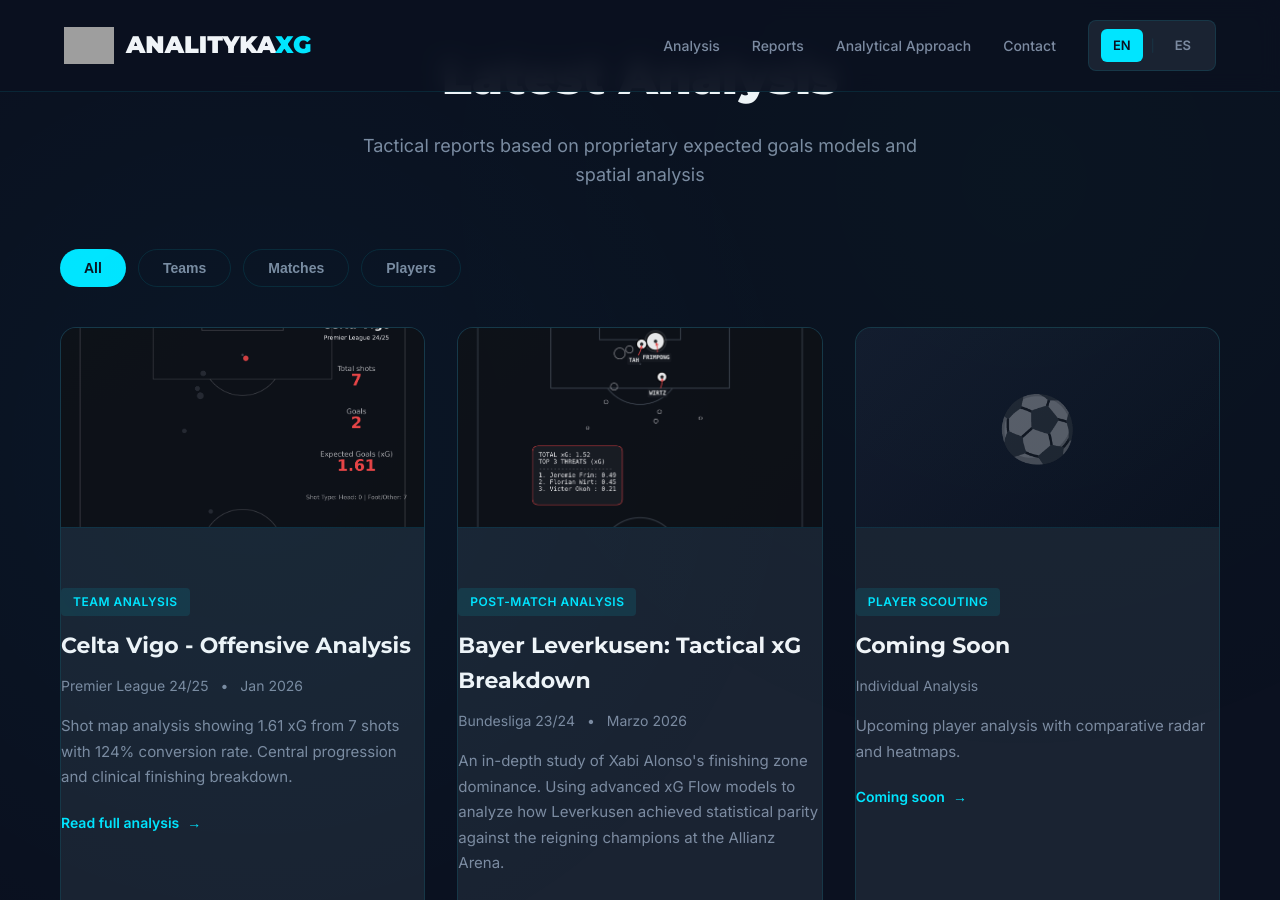
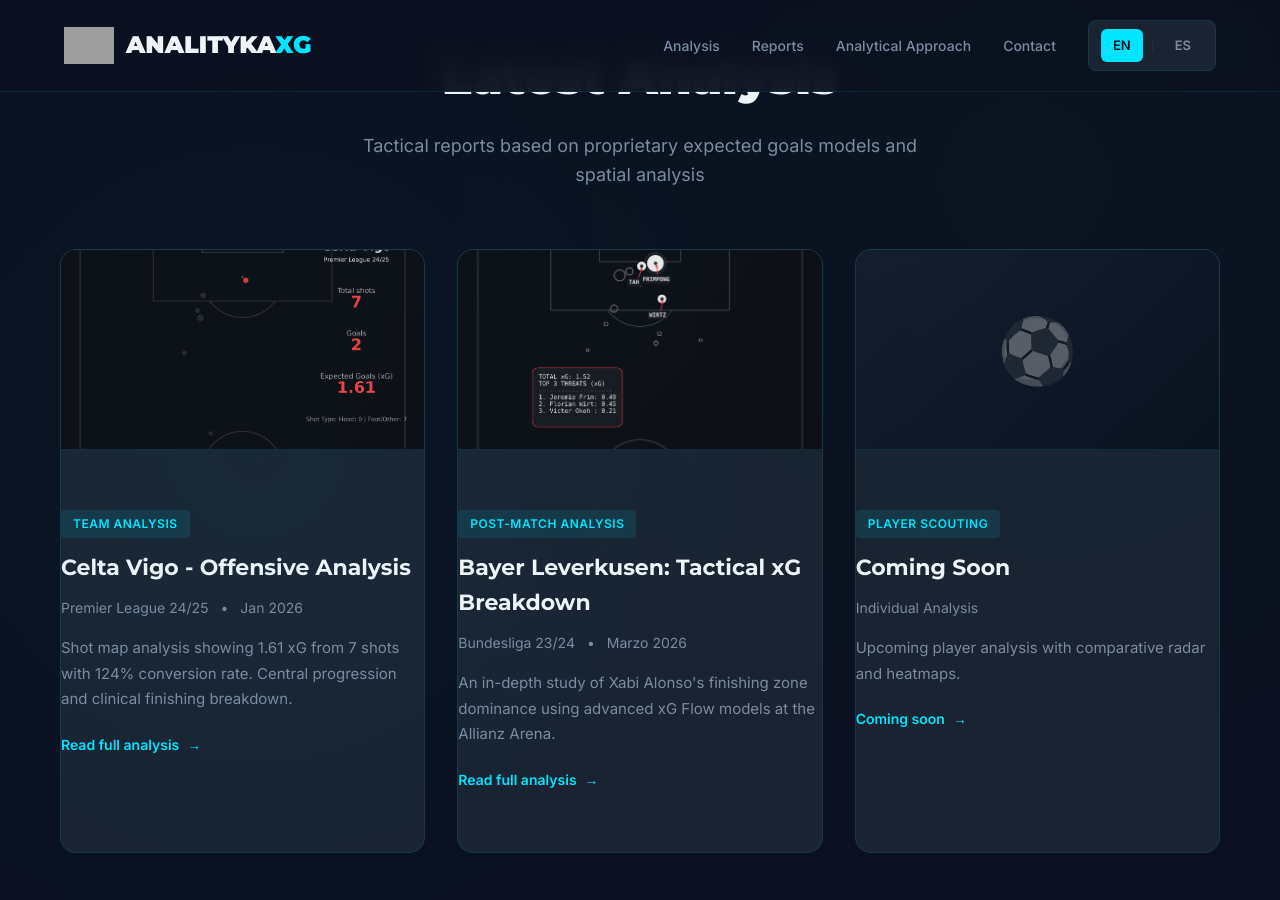
Before and after one commit to Fiallos77/analitykaXG, a Jekyll site: the page built from index.md, in a window 1280 px wide and 900 px high, scrolled down 1416 px. Built offline with Jekyll 4.4.1, drawn with Linux system fonts in a browser that asks for light colours; grey boxes are pictures that could not be loaded.

Commit message:
Refactor report filtering and add view all button
Removed filter buttons and related JavaScript functionality. Added a button to view all reports.

```diff
--- a/index.md
+++ b/index.md
@@ -55,18 +55,9 @@ lang: en
         <h2>Latest Analysis</h2>
         <p>Tactical reports based on proprietary expected goals models and spatial analysis</p>
     </div>
-
-    <!-- FILTROS -->
-    <div style="display:flex; gap:12px; flex-wrap:wrap; margin-bottom:40px;">
-        <button onclick="filterReports('all')" id="filter-all" style="padding:10px 24px; border-radius:999px; border:none; background:var(--accent-cyan); color:var(--bg-primary); font-weight:700; cursor:pointer; font-size:14px;">All</button>
-        <button onclick="filterReports('team')" id="filter-team" style="padding:10px 24px; border-radius:999px; border:1px solid var(--border-color); background:transparent; color:var(--text-secondary); font-weight:600; cursor:pointer; font-size:14px;">Teams</button>
-        <button onclick="filterReports('match')" id="filter-match" style="padding:10px 24px; border-radius:999px; border:1px solid var(--border-color); background:transparent; color:var(--text-secondary); font-weight:600; cursor:pointer; font-size:14px;">Matches</button>
-        <button onclick="filterReports('player')" id="filter-player" style="padding:10px 24px; border-radius:999px; border:1px solid var(--border-color); background:transparent; color:var(--text-secondary); font-weight:600; cursor:pointer; font-size:14px;">Players</button>
-    </div>
-
     <div class="reports-grid">
         <!-- Card 1: Celta Vigo -->
-        <a href="{{ site.baseurl }}/reports/celta-vigo-offensive-analysis-2025" class="report-card" data-category="team">
+        <a href="{{ site.baseurl }}/reports/celta-vigo-offensive-analysis-2025" class="report-card">
             <div class="report-thumbnail">
                 <img src="{{ site.baseurl }}/assets/images/celta-vigo-shot-map.png" alt="Celta Vigo Shot Map">
             </div>
@@ -74,19 +65,14 @@ lang: en
                 <span class="report-tag">Team Analysis</span>
                 <h3>Celta Vigo - Offensive Analysis</h3>
                 <div class="report-meta">
-                    <span>Premier League 24/25</span>
-                    <span>•</span>
-                    <span>Jan 2026</span>
+                    <span>Premier League 24/25</span><span>•</span><span>Jan 2026</span>
                 </div>
-                <p class="report-excerpt">
-                    Shot map analysis showing 1.61 xG from 7 shots with 124% conversion rate.
-                    Central progression and clinical finishing breakdown.
-                </p>
+                <p class="report-excerpt">Shot map analysis showing 1.61 xG from 7 shots with 124% conversion rate. Central progression and clinical finishing breakdown.</p>
                 <span class="report-link">Read full analysis <span>→</span></span>
             </div>
         </a>
         <!-- Card 2: Bayer vs Bayern -->
-        <a href="{{ site.baseurl }}/reports/BayerLeverkusenvsBayernMunich" class="report-card" data-category="match">
+        <a href="{{ site.baseurl }}/reports/BayerLeverkusenvsBayernMunich" class="report-card">
             <div class="report-thumbnail">
                 <img src="{{ site.baseurl }}/assets/images/shot_map_final_leverkusen.png" alt="Leverkusen Shot Map">
             </div>
@@ -94,18 +80,14 @@ lang: en
                 <span class="report-tag">Post-Match Analysis</span>
                 <h3>Bayer Leverkusen: Tactical xG Breakdown</h3>
                 <div class="report-meta">
-                    <span>Bundesliga 23/24</span>
-                    <span>•</span>
-                    <span>Marzo 2026</span>
+                    <span>Bundesliga 23/24</span><span>•</span><span>Marzo 2026</span>
                 </div>
-                <p class="report-excerpt">
-                    An in-depth study of Xabi Alonso's finishing zone dominance. Using advanced xG Flow models to analyze how Leverkusen achieved statistical parity against the reigning champions at the Allianz Arena.
-                </p>
+                <p class="report-excerpt">An in-depth study of Xabi Alonso's finishing zone dominance using advanced xG Flow models at the Allianz Arena.</p>
                 <span class="report-link">Read full analysis <span>→</span></span>
             </div>
         </a>
         <!-- Card 3: Coming Soon -->
-        <a href="#" class="report-card" data-category="player">
+        <a href="#" class="report-card">
             <div class="report-thumbnail">
                 <div style="font-size: 64px; color: var(--accent-cyan); opacity: 0.3;">⚽</div>
             </div>
@@ -118,31 +100,12 @@ lang: en
             </div>
         </a>
     </div>
+
+    <!-- BOTÓN VER TODOS -->
+    <div style="text-align: center; margin-top: 48px;">
+        <a href="{{ site.baseurl }}/reports/" class="cta-secondary">View all reports <span>→</span></a>
+    </div>
 </section>
-
-<script>
-function filterReports(category) {
-    const cards = document.querySelectorAll('.report-card');
-    const buttons = document.querySelectorAll('[id^="filter-"]');
-
-    buttons.forEach(btn => {
-        btn.style.background = 'transparent';
-        btn.style.color = 'var(--text-secondary)';
-        btn.style.borderColor = 'var(--border-color)';
-    });
-    document.getElementById('filter-' + category).style.background = 'var(--accent-cyan)';
-    document.getElementById('filter-' + category).style.color = 'var(--bg-primary)';
-    document.getElementById('filter-' + category).style.borderColor = 'var(--accent-cyan)';
-
-    cards.forEach(card => {
-        if (category === 'all' || card.dataset.category === category) {
-            card.style.display = 'block';
-        } else {
-            card.style.display = 'none';
-        }
-    });
-}
-</script>
 
 <!-- METHODOLOGY
 <section class="section" id="methodology">
```
